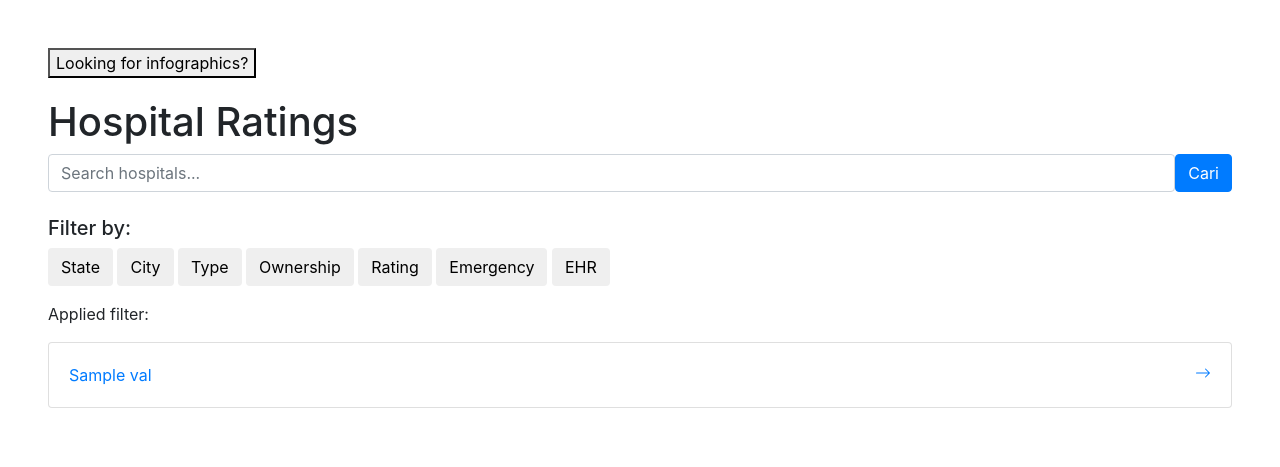
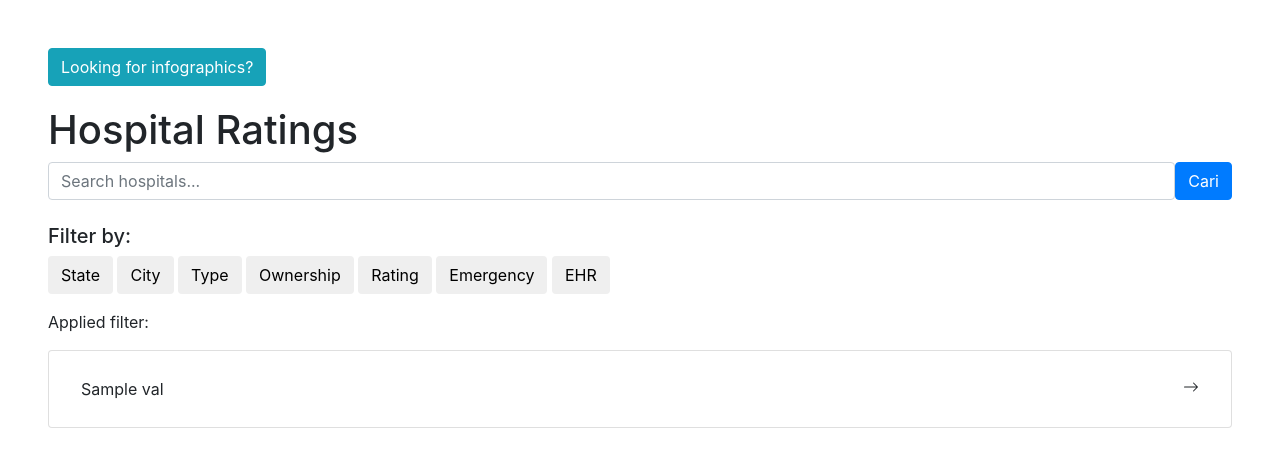
Before and after one commit to dnswd/semanthink, a Django app: template hospitals/templates/index.html in a window 1280 px wide. Shown: the top 467 px of the page. Run offline with Django 4.2, Linux system fonts and the light colour scheme; the template is opened without the code that fills it: most values are stand-ins (such as "Sample title", 1, 10 or a date in 2020); some libraries are stand-ins or nearby versions.

Commit message:
Update cards on query results

```diff
--- a/hospitals/templates/index.html
+++ b/hospitals/templates/index.html
@@ -17,7 +17,7 @@
   <body>
     <div class="container-fluid p-5">
       <a href="{% url 'infographics' %}" target="_blank">
-        <button style="margin-bottom: 20px;" type="submit">Looking for infographics?</button>
+        <button class="btn btn-info" type="button" style="margin-bottom: 20px;" type="submit">Looking for infographics?</button>
       </a>
       <div class="win-sm">
         <h1>Hospital Ratings</h1>
@@ -279,7 +279,7 @@
 
             {% if results %}
             {% for key, val in results.items %}
-            <a class="card my-2" href="{% url 'knowledge_box' %}?hospital={{key}}" target="_blank">
+            <a type="button" class="btn btn-light card my-2 text-left" href="{% url 'knowledge_box' %}?hospital={{key}}" target="_blank">
               <div class="card-body">
                 <div class="row">
                   <div class="col">
```
